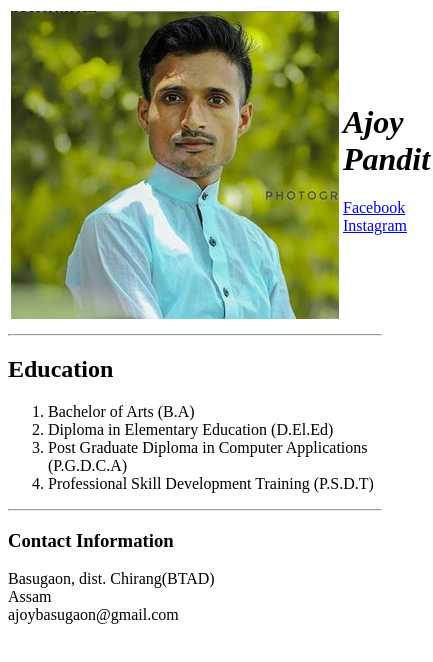
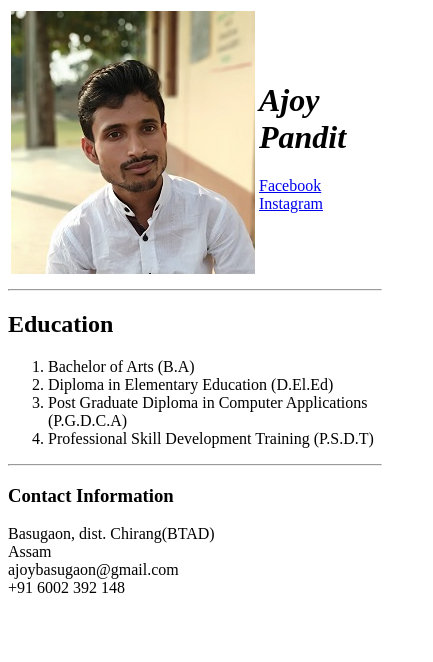
Before and after one commit to AjoyPandit/MyCV, a plain HTML site: page index.html in a window 390 px wide. Shown: the whole page, 433 px wide, since content can reach past the window. Drawn offline with Linux system fonts and the light colour scheme.

Commit message:
change profile pic and add phone number

```diff
--- a/index.html
+++ b/index.html
@@ -1,15 +1,17 @@
 <!DOCTYPE html>
 <html lang="en">
+
 <head>
     <meta charset="UTF-8">
     <meta name="viewport" content="width=device-width, initial-scale=1.0">
     <meta http-equiv="X-UA-Compatible" content="ie=edge">
     <title>Ajoy Pandit</title>
 </head>
+
 <body>
     <table>
         <tr>
-            <td><img src="profile.jpg" alt="Ajoy Pandit"></td>
+            <td><img src="profile2.jpeg" alt="Ajoy Pandit"></td>
             <td>
                 <p>
                     <h1><em>Ajoy Pandit</em></h1>
@@ -31,10 +33,12 @@
     <hr>
     <h3>Contact Information</h3>
     <p>
-      Basugaon, dist. Chirang(BTAD) <br>
-      Assam  <br>
-      ajoybasugaon@gmail.com
+        Basugaon, dist. Chirang(BTAD) <br>
+        Assam <br>
+        ajoybasugaon@gmail.com <br>
+        +91 6002 392 148
     </p>
 
 </body>
+
 </html>
```
